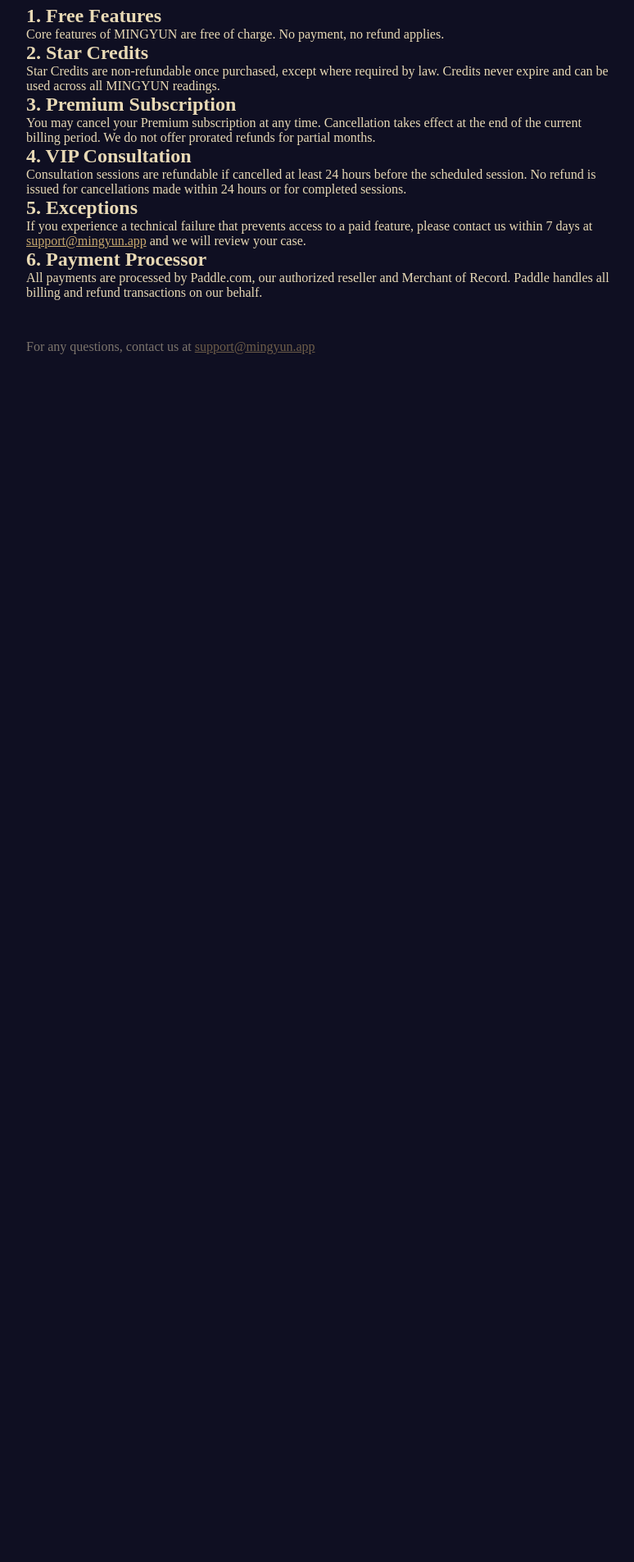
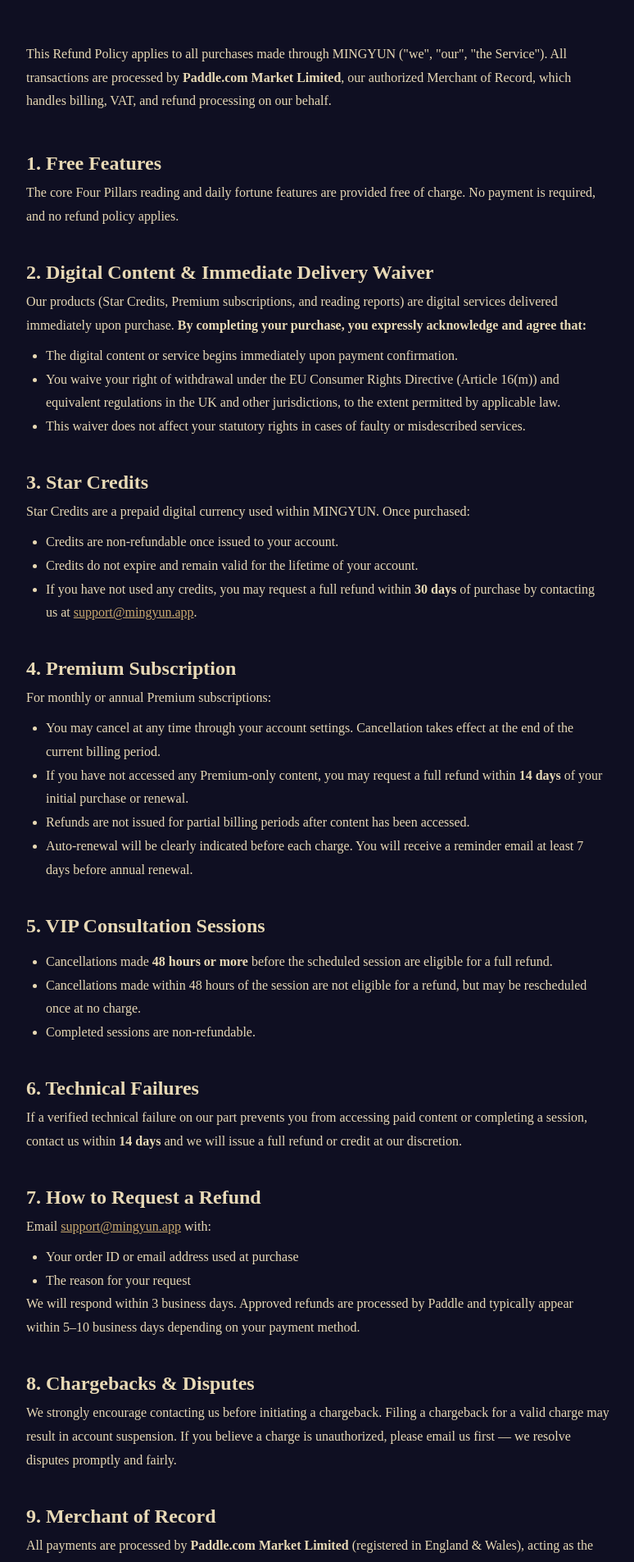
Before and after one commit to kimjinsil0527-pixel/saju-next, a Next.js app: page /refund in a window 1280 px wide. Shown: the part 228-2133 px from the top of the page at 82% size, without its empty margins (252-1026 px from the left). Before the commit the page ends 800 px from the top, so only its background shows below. Built offline with nearby package versions, Linux system fonts and the light colour scheme; no server answers; a web font is replaced by a local one.

Commit message:
update refund policy: EU CRD waiver, Paddle MoR, 30-day credit refund, chargeback clause

```diff
--- a/app/refund/page.tsx
+++ b/app/refund/page.tsx
@@ -5,30 +5,71 @@
 
 export default function RefundPage() {
   return (
-    <main style={{ maxWidth: 760, margin: '0 auto', padding: '80px 24px', color: '#e8d9b5', fontFamily: 'serif' }}>
+    <main style={{ maxWidth: 760, margin: '0 auto', padding: '80px 24px', color: '#e8d9b5', fontFamily: 'serif', lineHeight: 1.8 }}>
       <p style={{ letterSpacing: '0.15em', fontSize: 13, opacity: 0.6, marginBottom: 16 }}>LEGAL</p>
       <h1 style={{ fontSize: 42, marginBottom: 8 }}>Refund Policy</h1>
       <p style={{ opacity: 0.5, marginBottom: 48 }}>Last updated: April 21, 2026</p>
 
-      <h2>1. Free Features</h2>
-      <p>Core features of MINGYUN are free of charge. No payment, no refund applies.</p>
+      <p>This Refund Policy applies to all purchases made through MINGYUN ("we", "our", "the Service"). All transactions are processed by <strong>Paddle.com Market Limited</strong>, our authorized Merchant of Record, which handles billing, VAT, and refund processing on our behalf.</p>
 
-      <h2>2. Star Credits</h2>
-      <p>Star Credits are non-refundable once purchased, except where required by law. Credits never expire and can be used across all MINGYUN readings.</p>
+      <h2 style={{ marginTop: 40 }}>1. Free Features</h2>
+      <p>The core Four Pillars reading and daily fortune features are provided free of charge. No payment is required, and no refund policy applies.</p>
 
-      <h2>3. Premium Subscription</h2>
-      <p>You may cancel your Premium subscription at any time. Cancellation takes effect at the end of the current billing period. We do not offer prorated refunds for partial months.</p>
+      <h2 style={{ marginTop: 32 }}>2. Digital Content & Immediate Delivery Waiver</h2>
+      <p>Our products (Star Credits, Premium subscriptions, and reading reports) are digital services delivered immediately upon purchase. <strong>By completing your purchase, you expressly acknowledge and agree that:</strong></p>
+      <ul style={{ paddingLeft: 24, marginTop: 8 }}>
+        <li>The digital content or service begins immediately upon payment confirmation.</li>
+        <li>You waive your right of withdrawal under the EU Consumer Rights Directive (Article 16(m)) and equivalent regulations in the UK and other jurisdictions, to the extent permitted by applicable law.</li>
+        <li>This waiver does not affect your statutory rights in cases of faulty or misdescribed services.</li>
+      </ul>
 
-      <h2>4. VIP Consultation</h2>
-      <p>Consultation sessions are refundable if cancelled at least 24 hours before the scheduled session. No refund is issued for cancellations made within 24 hours or for completed sessions.</p>
+      <h2 style={{ marginTop: 32 }}>3. Star Credits</h2>
+      <p>Star Credits are a prepaid digital currency used within MINGYUN. Once purchased:</p>
+      <ul style={{ paddingLeft: 24, marginTop: 8 }}>
+        <li>Credits are non-refundable once issued to your account.</li>
+        <li>Credits do not expire and remain valid for the lifetime of your account.</li>
+        <li>If you have not used any credits, you may request a full refund within <strong>30 days</strong> of purchase by contacting us at <a href="mailto:support@mingyun.app" style={{ color: '#c9a96e' }}>support@mingyun.app</a>.</li>
+      </ul>
 
-      <h2>5. Exceptions</h2>
-      <p>If you experience a technical failure that prevents access to a paid feature, please contact us within 7 days at <a href="mailto:support@mingyun.app" style={{ color: '#c9a96e' }}>support@mingyun.app</a> and we will review your case.</p>
+      <h2 style={{ marginTop: 32 }}>4. Premium Subscription</h2>
+      <p>For monthly or annual Premium subscriptions:</p>
+      <ul style={{ paddingLeft: 24, marginTop: 8 }}>
+        <li>You may cancel at any time through your account settings. Cancellation takes effect at the end of the current billing period.</li>
+        <li>If you have not accessed any Premium-only content, you may request a full refund within <strong>14 days</strong> of your initial purchase or renewal.</li>
+        <li>Refunds are not issued for partial billing periods after content has been accessed.</li>
+        <li>Auto-renewal will be clearly indicated before each charge. You will receive a reminder email at least 7 days before annual renewal.</li>
+      </ul>
 
-      <h2>6. Payment Processor</h2>
-      <p>All payments are processed by Paddle.com, our authorized reseller and Merchant of Record. Paddle handles all billing and refund transactions on our behalf.</p>
+      <h2 style={{ marginTop: 32 }}>5. VIP Consultation Sessions</h2>
+      <ul style={{ paddingLeft: 24, marginTop: 8 }}>
+        <li>Cancellations made <strong>48 hours or more</strong> before the scheduled session are eligible for a full refund.</li>
+        <li>Cancellations made within 48 hours of the session are not eligible for a refund, but may be rescheduled once at no charge.</li>
+        <li>Completed sessions are non-refundable.</li>
+      </ul>
 
-      <p style={{ marginTop: 48, opacity: 0.5 }}>For any questions, contact us at <a href="mailto:support@mingyun.app" style={{ color: '#c9a96e' }}>support@mingyun.app</a></p>
+      <h2 style={{ marginTop: 32 }}>6. Technical Failures</h2>
+      <p>If a verified technical failure on our part prevents you from accessing paid content or completing a session, contact us within <strong>14 days</strong> and we will issue a full refund or credit at our discretion.</p>
+
+      <h2 style={{ marginTop: 32 }}>7. How to Request a Refund</h2>
+      <p>Email <a href="mailto:support@mingyun.app" style={{ color: '#c9a96e' }}>support@mingyun.app</a> with:</p>
+      <ul style={{ paddingLeft: 24, marginTop: 8 }}>
+        <li>Your order ID or email address used at purchase</li>
+        <li>The reason for your request</li>
+      </ul>
+      <p>We will respond within 3 business days. Approved refunds are processed by Paddle and typically appear within 5–10 business days depending on your payment method.</p>
+
+      <h2 style={{ marginTop: 32 }}>8. Chargebacks & Disputes</h2>
+      <p>We strongly encourage contacting us before initiating a chargeback. Filing a chargeback for a valid charge may result in account suspension. If you believe a charge is unauthorized, please email us first — we resolve disputes promptly and fairly.</p>
+
+      <h2 style={{ marginTop: 32 }}>9. Merchant of Record</h2>
+      <p>All payments are processed by <strong>Paddle.com Market Limited</strong> (registered in England & Wales), acting as the reseller and Merchant of Record. Paddle's own refund terms may also apply. For Paddle-specific inquiries, visit <a href="https://www.paddle.com" target="_blank" rel="noopener" style={{ color: '#c9a96e' }}>paddle.com</a>.</p>
+
+      <h2 style={{ marginTop: 32 }}>10. Changes to This Policy</h2>
+      <p>We reserve the right to update this policy at any time. Continued use of the Service after changes constitutes acceptance of the revised policy.</p>
+
+      <p style={{ marginTop: 48, padding: '20px 24px', background: 'rgba(200,169,110,0.07)', borderRadius: 8, fontSize: 14 }}>
+        Questions? Contact us at <a href="mailto:support@mingyun.app" style={{ color: '#c9a96e' }}>support@mingyun.app</a>
+      </p>
     </main>
   )
 }
```
